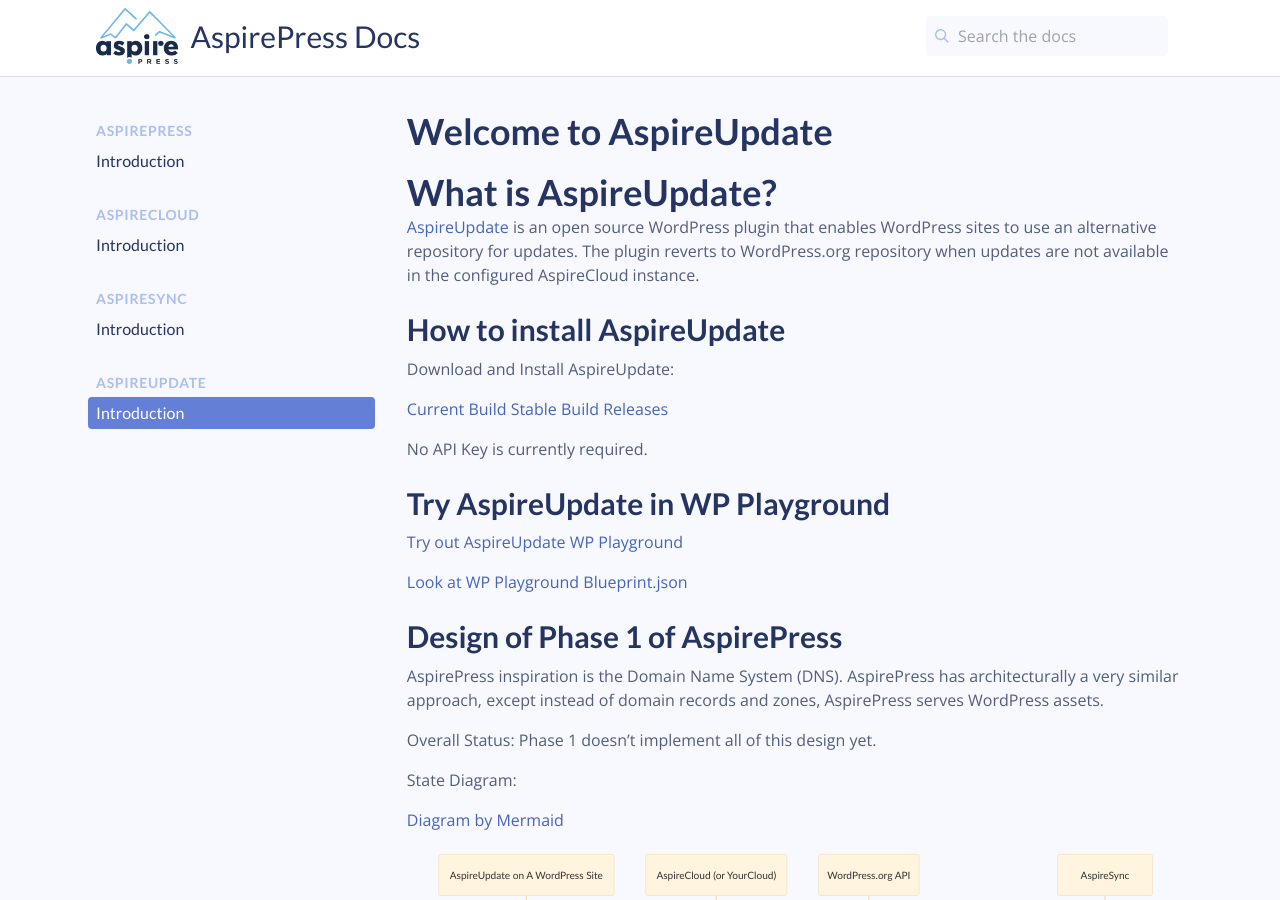
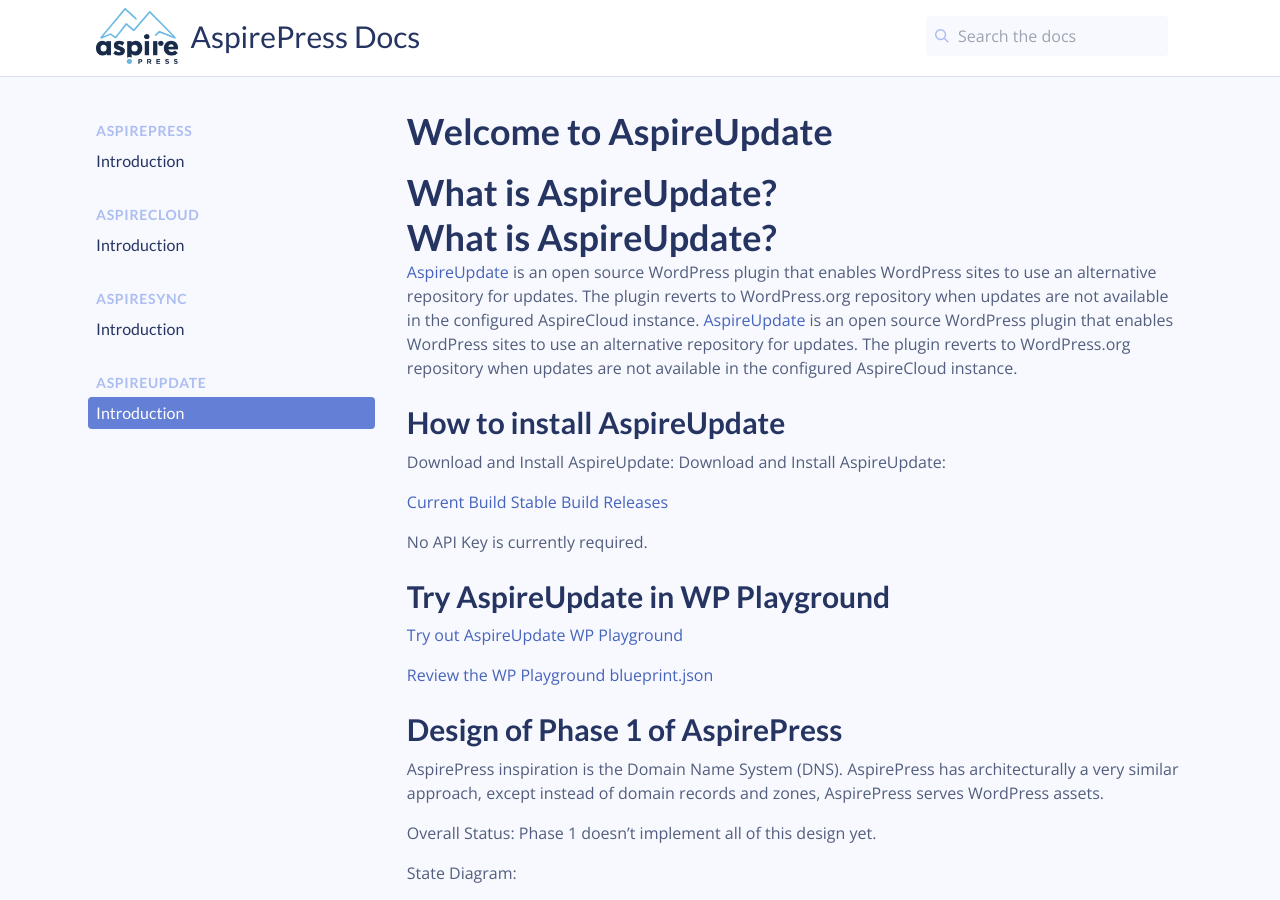
Before and after one commit to aspirepress/documentation, a Jekyll site: the page built from docs/aspireupdate/index.md, in a window 1280 px wide and 900 px high. Built offline with Jekyll 4.4.1, drawn with Linux system fonts in a browser that asks for light colours; comment, search, counter and statistics services are not loaded.

Commit message:
Update current and stable build branches on AspireUpdate, update links (#20)
* added testing instructions courtesty of Colin Stewart (@costdev)

* added a new diagram for overall architecture

* updated contributors, added diagram on aspirecloud for federation model

* Update index.md

typo in discussion

Signed-off-by: Alex Sirota <alex@newpathconsulting.com>

* updated links to updates for each project contributors and links to getting started.

* changed API key requirement on AU

* add WP playground section to AU docs

* added AU releases link

* update link to WP playground blueprint.json to point to main branch

* update current and stable build branches

* update link to blueprint.json

---------

Signed-off-by: Alex Sirota <alex@newpathconsulting.com>

```diff
--- a/docs/aspireupdate/index.md
+++ b/docs/aspireupdate/index.md
@@ -6,14 +6,18 @@ permalink: /aspireupdate/
 
 # What is AspireUpdate?
 
+# What is AspireUpdate?
+
+[AspireUpdate](https://github.com/aspirepress/AspireUpdate) is an open source WordPress plugin that enables WordPress sites to use an alternative repository for updates. The plugin reverts to WordPress.org repository when updates are not available in the configured AspireCloud instance.
 [AspireUpdate](https://github.com/aspirepress/AspireUpdate) is an open source WordPress plugin that enables WordPress sites to use an alternative repository for updates. The plugin reverts to WordPress.org repository when updates are not available in the configured AspireCloud instance.
 
 ## How to install AspireUpdate
 
 Download and Install AspireUpdate:
+Download and Install AspireUpdate:
 
 [Current Build](https://github.com/aspirepress/AspireUpdate/tree/main)
-[Stable Build](https://github.com/aspirepress/AspireUpdate/tree/main)
+[Stable Build](https://github.com/aspirepress/AspireUpdate/tree/playground-ready)
 [Releases](https://github.com/aspirepress/AspireUpdate/releases)
 
 No API Key is currently required.
@@ -22,7 +26,7 @@ No API Key is currently required.
 
 [Try out AspireUpdate WP Playground](https://playground.wordpress.net/?blueprint-url=https://raw.githubusercontent.com/aspirepress/AspireUpdate/refs/heads/playground-ready/assets/playground/blueprint.json)
 
-[Look at WP Playground Blueprint.json](https://github.com/aspirepress/AspireUpdate/blob/playground-ready/assets/playground/blueprint.json)
+[Review the WP Playground blueprint.json](https://github.com/aspirepress/AspireUpdate/blob/playground-ready/assets/playground/blueprint.json)
 
 ## Design of Phase 1 of AspirePress
 
```
